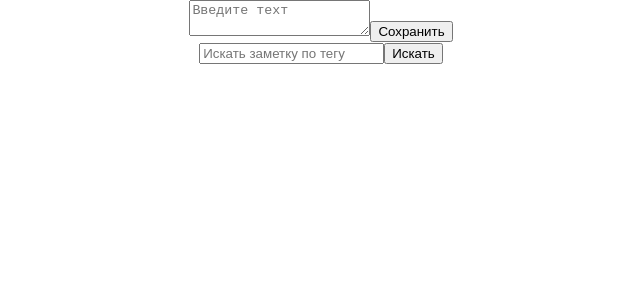
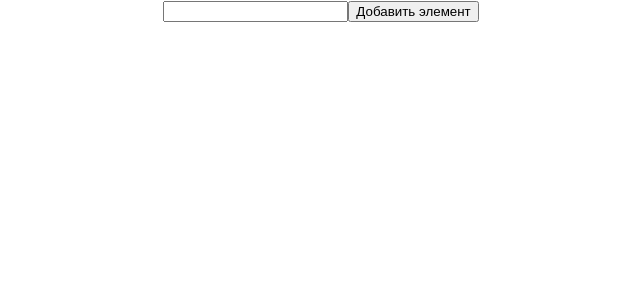
Before and after one commit to blackPrincess31/tesing-app, a React (Create React App) app: page / in a window 1280 px wide. Shown: the top 300 px of the page, without its empty margins (319-959 px from the left). Built offline with nearby package versions, Linux system fonts and the light colour scheme.

Commit message:
работает, но

```diff
--- a/src/Components/Form.js
+++ b/src/Components/Form.js
@@ -4,73 +4,128 @@ import Post from './Post'
 function Form() {
 
     const [value, setValue] = useState('');
-    const [tag, setTag] = useState('');
+    // const [tag, setTag] = useState('');
     const [data, setData] = useState([]);
-    const [note, setNote] = useState([]);
-    const [json, setJson] = useState(null);
+    // const [note, setNote] = useState([]);
+    // const [json, setJson] = useState(null);
+    const [editIndex, setEditIndex] = useState(null);
 
-    const handleActive =item =>
-    {
+
+    function add(e) {
+        e.preventDefault();
+        setData([...data, value]);
+
+    }
+
+    function inputValue(e) {
+        setValue(e.target.value);
+    }
+
+    function remove(index) {
+        setData([...data.slice(0, index), ...data.slice(index + 1)]);
+    }
+
+    function changeValue(e) {         // изменение содержания поля input
+        setValue(e.target.value);
+    }
+
+    const edit = ({ value, setValue }) => {
+    const onChange = (e) => setValue(e.target.value);
+    return (
+        <input
+          type="text"
+          aria-label="Field name"
+          value={value}
+          onChange={onChange}
+        />
+      )
+    }
+
+
+        //  function edit(e) {
+        //                                         // редактирование элемента
+        //     setValue(
+        //        [
+        //           ...data.slice(0, editIndex),
+        //           e.target.value,
+        //           ...data.slice(editIndex + 1)
+        //        ]
+        //     );
+        //     setEditIndex(null);
+        //  }
+
+
+        function changeValue(e) {            // изменение содержания поля input
+            setValue(e.target.value);
+        }
+
+        function handleActive(item) {
             setValue(item);
         };
 
-    const noteChange = e => {
-        setTag(e.target.value);
-    };
 
-    const searchTag = e => {
-        e.preventDefault();
+        // const handleActive =item =>
+        // {
+        //     setValue(item);
+        // };
 
-        // let indexOf_tag = data.findIndex(i => {i.indexOf(tag) !==-1});
-        // data.unshift(data[indexOf_tag]);
-        // data.splice(indexOf_tag,1,1);
-        data.find (i => {i.indexOf(tag)});
-        setData(data)
-    };
+        //     const noteChange = e => {
+        //         setTag(e.target.value);
+        //     };
 
-   const handleChange = e => {
-        setValue(e.target.value);
-        let val = value.split(/(#[a-z\d-]+)/ig);
-        for (let i = 0; i < val.length; i++) {
-            if (val[i].charAt(0) === "#") {
-                let array = [];
-                array.push(val[i]);
-                setNote(array);
-            }
-        }
-    };
+        //     const searchTag = e => {
+        //         e.preventDefault();
 
-    const handleSubmit = e => {
-        e.preventDefault();
-        let myJson = {
-            data: data,
-            note: note
-        };
-        setData(data.concat(value));
-        setJson(JSON.stringify(myJson));
-    };
+        //         // let indexOf_tag = data.findIndex(i => {i.indexOf(tag) !==-1});
+        //         // data.unshift(data[indexOf_tag]);
+        //         // data.splice(indexOf_tag,1,1);
+        //         data.find (i => {i.indexOf(tag)});
+        //         setData(data)
+        //     };
 
-    const delPost = index => {
-        let arr = data;
-        arr.splice(index,1);
-        setData(arr);
-    };
+        //    const handleChange = e => {
+        //         setValue(e.target.value);
+        //         let val = value.split(/(#[a-z\d-]+)/ig);
+        //         for (let i = 0; i < val.length; i++) {
+        //             if (val[i].charAt(0) === "#") {
+        //                 let array = [];
+        //                 array.push(val[i]);
+        //                 setNote(array);
+        //             }
+        //         }
+        //     };
 
-    const delHashtag = index => {
-        let tag = note;
-        let val = value;
-        let del = tag.splice(index,1);
-        let clearTag = val.substring(0, val.length - 1).replace(del,'');
-        setNote(tag);
-        setValue(clearTag);
-    };
+        //     const handleSubmit = e => {
+        //         e.preventDefault();
+        //         let myJson = {
+        //             data: data,
+        //             note: note
+        //         };
+        //         setData(data.concat(value));
+        //         setJson(JSON.stringify(myJson));
+        //     };
 
-    const edit = index => {
-        let val = value;
-        let arr = data;
-        arr.splice(index,1,val);
-        setData(arr);
-    };
+        //     const delPost = index => {
+        //         let arr = data;
+        //         arr.splice(index,1);
+        //         setData(arr);
+        //     };
+
+        //     const delHashtag = index => {
+        //         let tag = note;
+        //         let val = value;
+        //         let del = tag.splice(index,1);
+        //         let clearTag = val.substring(0, val.length - 1).replace(del,'');
+        //         setNote(tag);
+        //         setValue(clearTag);
+        //     };
+
+        //     const edit = index => {
+        //         let val = value;
+        //         let arr = data;
+        //         arr.splice(index,1,val);
+        //         setData(arr);
+        //     };
 
 
         return (
@@ -78,19 +133,29 @@ function Form() {
                 <Post
                     value={value}
                     data={data}
-                   note={note}
-                   tag={tag}
-                   handleChange={handleChange}
-                   delHashtag={delHashtag}
-                   delPost={delPost}
+                    add={add}
+                    inputValue={inputValue}
+                    remove={remove}
+                    changeValue={changeValue}
                     edit={edit}
-                   handleSubmit={handleSubmit}
                     handleActive={handleActive}
-                   searchTag={searchTag}
-                   noteChange={noteChange}
+                    editIndex={editIndex}
+                    setEditIndex={setEditIndex}
+                //    note={note}
+                //    tag={tag}
+                //    handleChange={handleChange}
+                //    delHashtag={delHashtag}
+                //    delPost={delPost}
+                //    edit={edit}
+                //    handleSubmit={handleSubmit}
+                //    handleActive={handleActive}
+                //    searchTag={searchTag}
+                //    noteChange={noteChange}
                 />
             </div>
         );
+
+
     }
 
     export default Form;
--- a/src/Components/Post.js
+++ b/src/Components/Post.js
@@ -5,29 +5,36 @@ function Post(props) {
     return (
         <div className="Post">
             <form className="someText">
-                <textarea value={props.value} onChange={props.handleChange} placeholder="Введите техт"></textarea>
-                <button className="save" onClick={props.handleSubmit}>Сохранить</button>
+                {/* <textarea value={props.value} onChange={props.handleChange} placeholder="Input text"></textarea>
+                <button className="save" onClick={props.handleSubmit}>ADD</button> */}
+                <input value={props.value} onChange={props.changeValue} />
+                <button onClick={props.add}>Добавить элемент</button>
             </form>
             <form className="searchTag">
-                <input placeholder="Искать заметку по тегу" value={props.tag} onChange={props.noteChange} />
-                <button className="tagButton" onClick={props.searchTag}>Искать</button>
+                {/* <input placeholder="Искать заметку по тегу" value={props.tag} onChange={props.noteChange} />
+                <button className="tagButton" onClick={props.searchTag}>Искать</button> */}
             </form>
             <ul className='listBox'>
                 {props.data.length > 0 ? props.data.map((item, index) =>
                     <div key={index} className='notes'>
-                        <li onClick={() => props.handleActive(item)} className='someNote'>{item}</li>
+                        {/* <li onClick={() => props.handleActive(item)} className='someNote'>{item}</li>
                         <button onClick={() => props.edit(index)} className='changeNote'>Изменить заметку</button>
-                        <button onClick={() => props.delPost(index)} className='delNote'>Удалить заметку</button>
+                        <button onClick={() => props.delPost(index)} className='delNote'>Удалить заметку</button> */}
+                        <li onClick={() => props.handleActive(item)} className='someNote'>
+                        {item}
+                        </li>
+                        <button onClick={() => props.edit } value ={props.value} className='changeNote'>Изменить заметку</button>
+                        <button onClick={() => props.remove(index)} className='delNote'>Удалить заметку</button>
                     </div>
                 ) : null}
             </ul>
             <ul className='containerNote'>
-                {props.note.length > 0 ? props.note.map((item, index) =>
+              {/* {props.note.length > 0 ? props.note.map((item, index) =>
                     <div key={index} className='tags'>
                         <li className='someTag'>{item}</li>
                         <button onClick={() => props.delHashtag(index)} className='delTag'>Удалить тэг</button>
                     </div>
-                ) : null}
+                ) : null}  */}
             </ul>
         </div>
     )
@@ -35,17 +42,28 @@ function Post(props) {
 
 Post.propTypes = {
     data: PropTypes.array,
-    note: PropTypes.array,
-    searchTag: PropTypes.func,
+   changeValue: PropTypes.func,
+
     edit: PropTypes.func,
-    handleChange: PropTypes.func,
-    delHashtag: PropTypes.func,
-    delPost: PropTypes.func,
-    handleSubmit: PropTypes.func,
-    noteChange: PropTypes.func,
-    json: PropTypes.object,
+
+    remove: PropTypes.func,
+    add: PropTypes.func,
+
+
     value: PropTypes.string,
-    tag: PropTypes.string
+
+    // data: PropTypes.array,
+    // note: PropTypes.array,
+    // searchTag: PropTypes.func,
+    // edit: PropTypes.func,
+    // handleChange: PropTypes.func,
+    // delHashtag: PropTypes.func,
+    // delPost: PropTypes.func,
+    // handleSubmit: PropTypes.func,
+    // noteChange: PropTypes.func,
+    // json: PropTypes.object,
+    // value: PropTypes.string,
+    // tag: PropTypes.string
 };
 
-export default Post ;
+export default Post;
```
Lines whose indentation alone changed are shown as unchanged.
